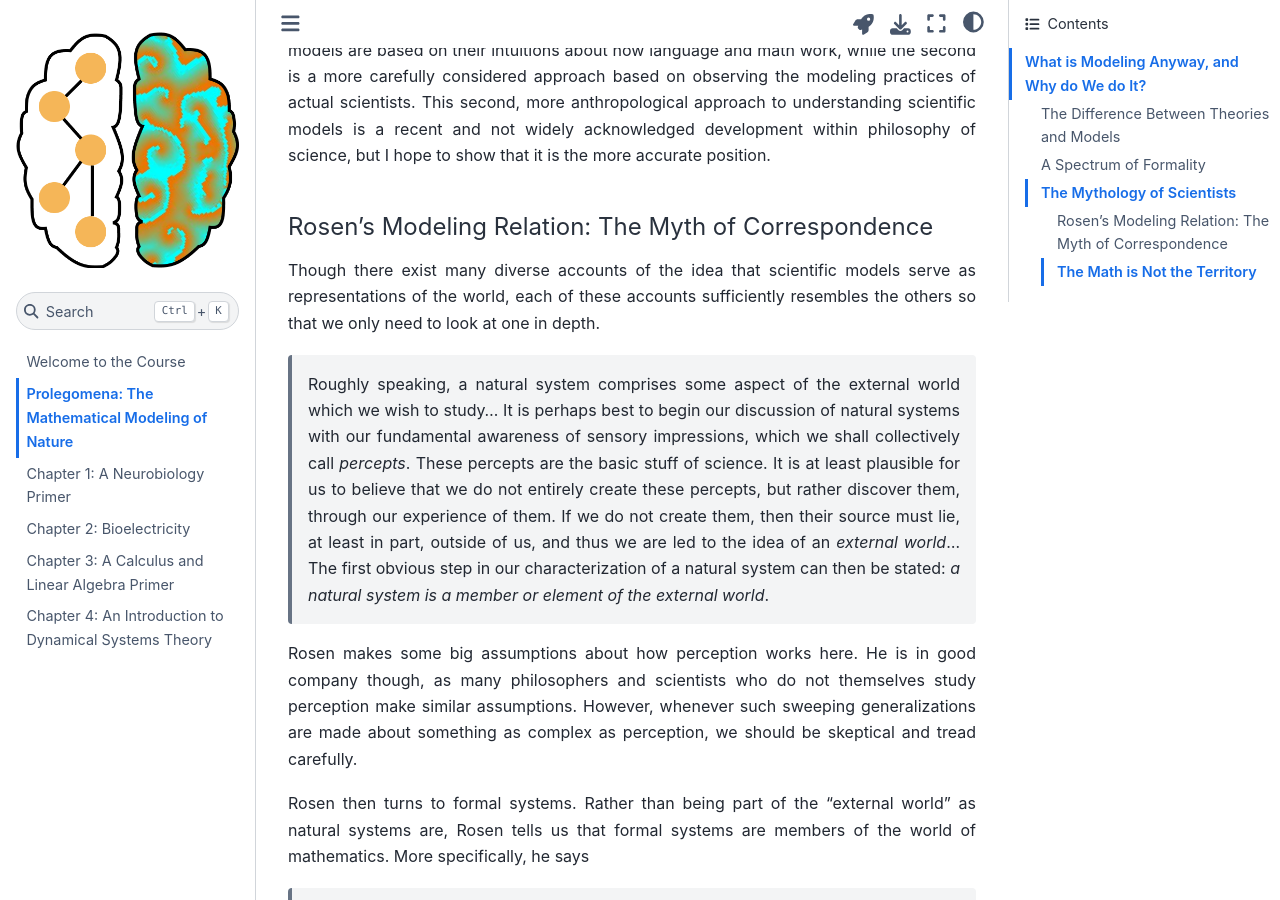
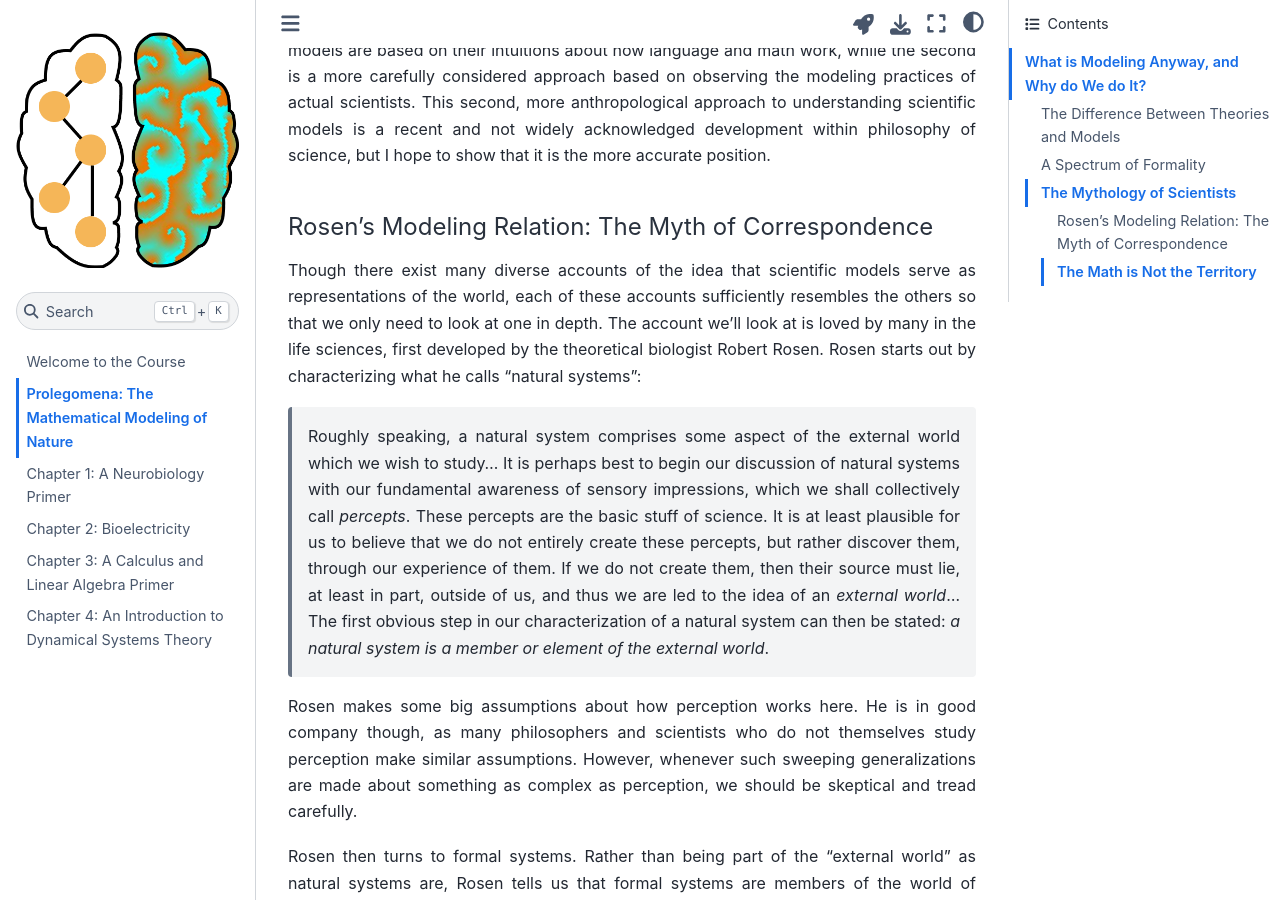
Before and after one commit to visual-dynamical-neuroscience/visual-dynamical-neuro-book, a Jupyter Book: the page built from Prolegomena.md, in a window 1280 px wide and 900 px high, scrolled down 5739 px. Built offline with Jupyter Book 1.0.4 settings and Sphinx 7.4.7 and the Sphinx Book theme 1.1.4, drawn with Linux system fonts in a browser that asks for light colours; comment, search, counter and statistics services are not loaded.

Commit message:
Prolegomena Erik Curiel vid added

```diff
--- a/Prolegomena.md
+++ b/Prolegomena.md
@@ -79,7 +79,7 @@ The idea that models represent the world is apparent in Eiko Fried's earlier sta
 
 #### Rosen's Modeling Relation: The Myth of Correspondence
 
-Though there exist many diverse accounts of the idea that scientific models serve as representations of the world, each of these accounts sufficiently resembles the others so that we only need to look at one in depth.
+Though there exist many diverse accounts of the idea that scientific models serve as representations of the world, each of these accounts sufficiently resembles the others so that we only need to look at one in depth. The account we'll look at is loved by many in the life sciences, first developed by the theoretical biologist Robert Rosen. Rosen starts out by characterizing what he calls "natural systems":
 
 > Roughly speaking, a natural system comprises some aspect of the external world which we wish to study... It is perhaps best to begin our discussion of natural systems with our fundamental awareness of sensory impressions, which we shall collectively call *percepts*. These percepts are the basic stuff of science. It is at least plausible for us to believe that we do not entirely create these percepts, but rather discover them, through our experience of them. If we do not create them, then their source must lie, at least in part, outside of us, and thus we are led to the idea of an *external world*... The first obvious step in our characterization of a natural system can then be stated: *a natural system is a member or element of the external world*.
 
```
